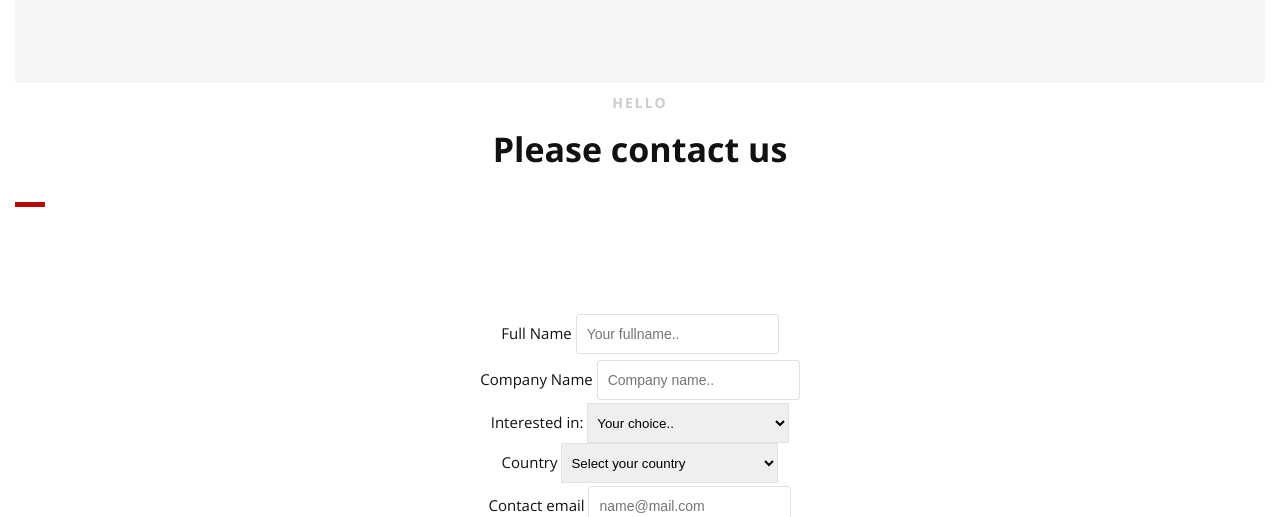
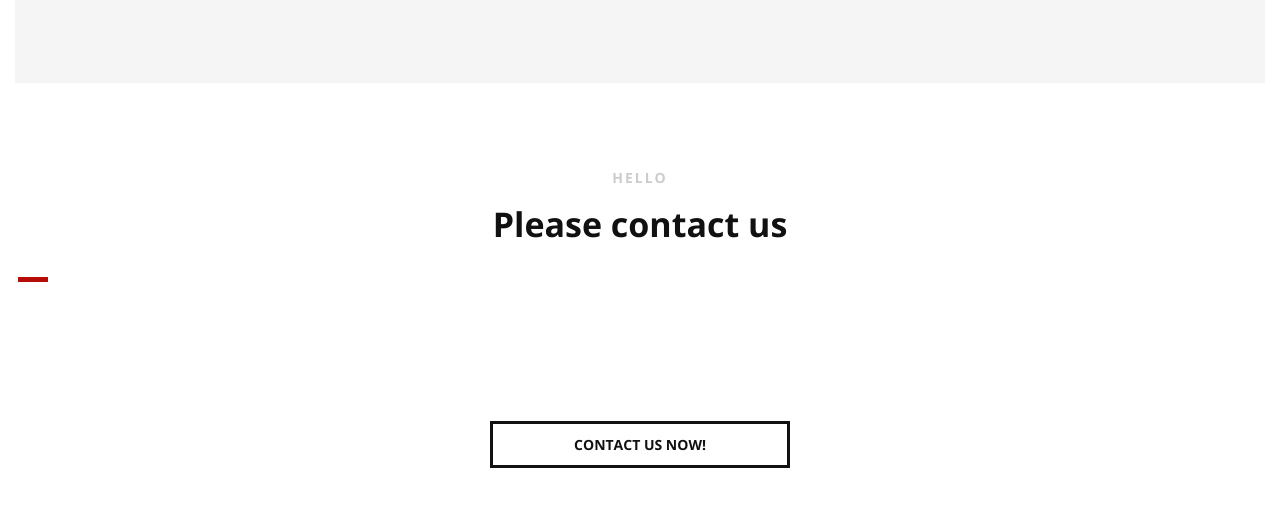
Before and after one commit to multialliance/multialliance.github.io, a plain HTML site: page index.html in a window 1280 px wide. Shown: the part 5487-6004 px from the top of the page. Drawn offline with nearby package versions, Linux system fonts and the light colour scheme.

Commit message:
contact button fixed, contact form commented

```diff
--- a/index.html
+++ b/index.html
@@ -152,7 +152,7 @@
                 </div>
 
                 <!--Call to Action-->
-                <a href="#" class="button">CONTACT US NOW!</a>
+                <a href="#contact" class="button">CONTACT US NOW!</a>
                 <!--End Call to Action-->
 
             </div>
@@ -523,13 +523,26 @@
                     </div>
                 </div>
                 <!--End Pricing Block-->
-
             </div>
         </section>
         <!--End of Pricing Tables-->
 
-        <!--Signup form-->
-        <section id="contact" class="scrollto clearfix">
+        <!--temporary contact button (this section must be deleted or commented, when contact form is activated)-->
+        <section id="contact" class="scrollto clearfix" style="text-align: center;">
+            <div class="row clearfix">
+                <div class="section-heading" style="text-align: center;">
+                    <h3>HELLO</h3>
+                    <h2 class="section-title">Please contact us</h2>
+                </div>
+            </div>
+            <!--mailto contact button-->
+                <a href="mailto:contact@multialliance.net" class="button" style="width: 300px;">CONTACT US NOW!</a>
+            <!--End mailto contact button-->
+        </section>
+        <!-- End temporary contact button (this section must be deleted or commented, when contact form is activated)-->
+
+        <!--Signup form (temporary commented)
+        <section id="contact" class="scrollto clearfix"
             <div class="section-heading" style="text-align: center;">
                 <h3>HELLO</h3>
                 <h2 class="section-title">Please contact us</h2>
@@ -537,11 +550,11 @@
             <div class="row clearfix">
                 <div class="container" style="text-align: center;">
                     <form action="mailto:contact@multialliance.net" method="post" enctype="text/plain">
-                        <label for="fname">Full Name</label>
+                        <label for="fname">Full Name</label><br>
                         <input type="text" id="fname" name="fullname" placeholder="Your fullname.."><br>
-                        <label for="companyname">Company Name</label>
+                        <label for="companyname">Company Name</label><br>
                         <input type="text" id="companyname" name="companyname" placeholder="Company name.."><br>
-                        <label for="interest">Interested in:</label>
+                        <label for="interest">Interested in:</label><br>
                         <select id="interest" name="interest">
                             <option value="">Your choice..</option>
                             <option value="1">Technology consultant</option>
@@ -551,7 +564,7 @@
                             <option value="5">Personal or company project</option>
                             <option value="5">other</option>
                         </select><br>
-                        <label for="country">Country</label>
+                        <label for="country">Country</label><br>
                         <select id="country" name="country">
                             <option value="">Select your country</option>
                             <option value="afghanistan">Afghanistan</option>
@@ -750,18 +763,17 @@
                             <option value="zambia">Zambia</option>
                             <option value="zimbabwe">Zimbabwe</option>
                         </select><br>
-                        <label for="mailform">Contact email</label>
+                        <label for="mailform">Contact email</label><br>
                         <input type="email" id="contactemail" name="contactemail" placeholder="name@mail.com"><br>
-                        <label for="subject">Subject</label>
+                        <label for="subject">Subject</label><br>
                         <textarea id="subject" name="subject" placeholder="Let us know your concerns..." style="height:200px; width: 270px;"></textarea>
                     <br>
                       <input type="submit" value="Submit">
                     </form>
                 </div>
             </div>
-
         </section>
-        <!--Enf of Signup form-->
+        --Enf of Signup form-->
 
     </main>
     <!--End Main Content Area-->
```
